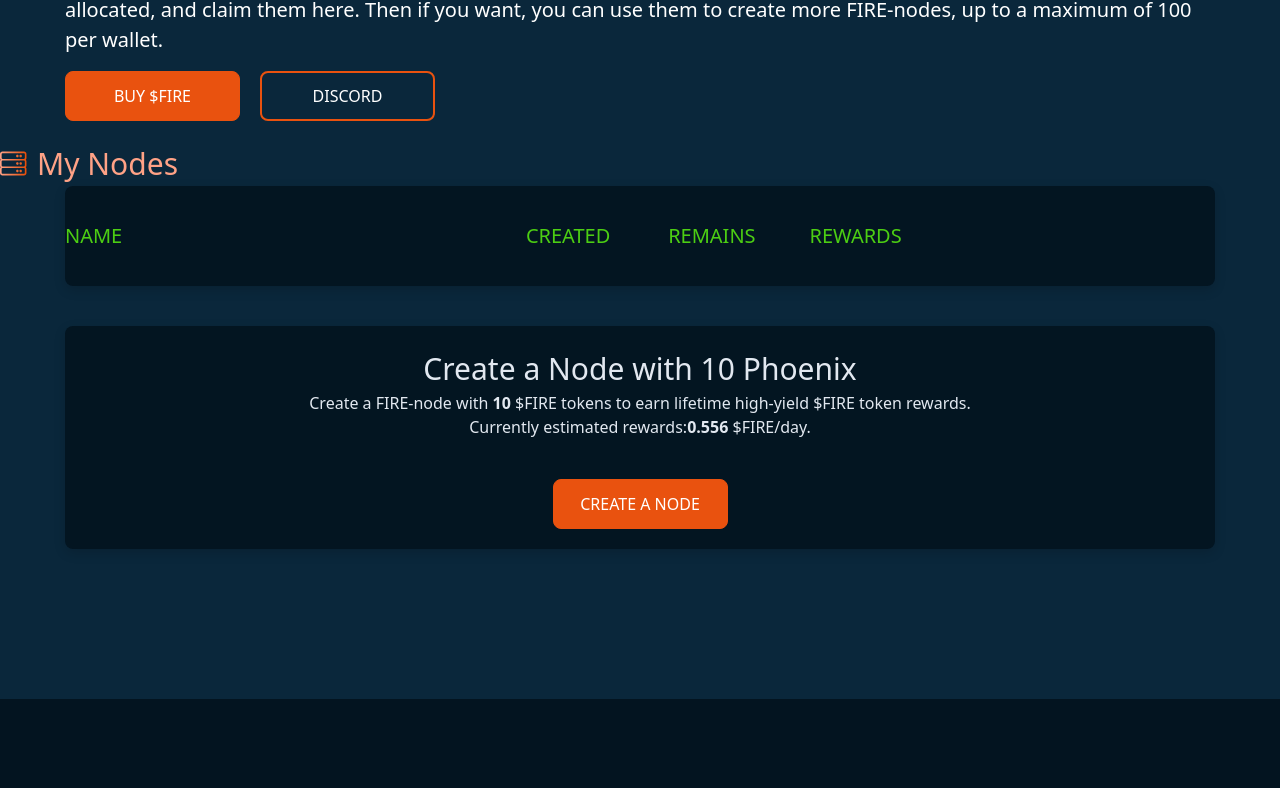
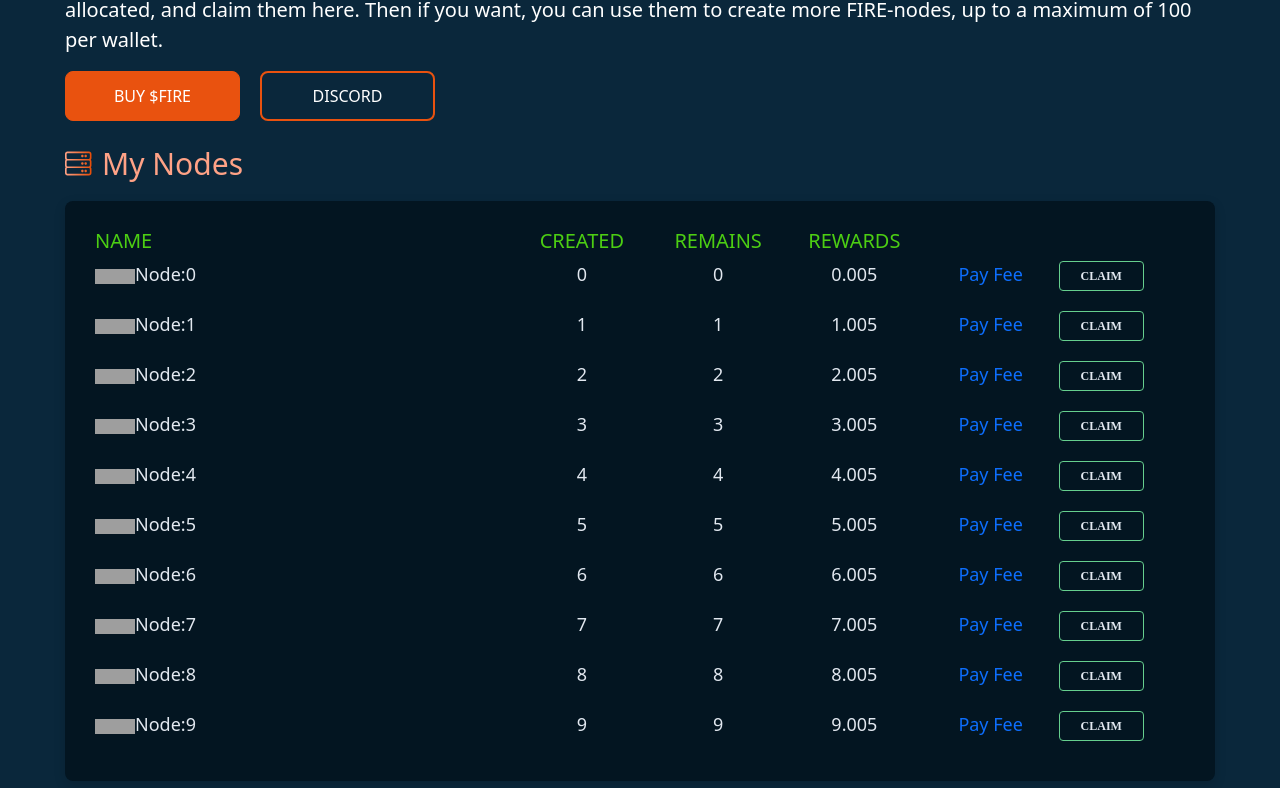
Before and after one commit to blockchainpro9329/Phoenix, a React (Create React App) app: page /app in a window 1280 px wide. Shown: the part 394-1182 px from the top of the page. Built offline with nearby package versions, Linux system fonts and the light colour scheme; grey boxes are pictures that could not be loaded; what ipfs-http-client, web3 would draw is missing.

Commit message:
repair public folder

```diff
--- a/public/css/last.css
+++ b/public/css/last.css
@@ -737,3 +737,20 @@
     font-size: 20px;
     margin-top: 30px;
 }
+
+.mynode-header {
+    width: 1150px;
+    height: 60px;
+}
+
+.mynode-list {
+    height: fit-content;
+    display: flex;
+    flex-direction: column;
+    padding:20px;
+}
+
+.mynode-list-content {
+    height: 500px;
+    width: 100%;
+}
--- a/public/css/media.css
+++ b/public/css/media.css
@@ -1,4 +1,4 @@
-@media screen and (max-width: 780px) {
+@media screen and (max-width: 1080px) {
 
 
 
@@ -478,6 +478,7 @@
     }
 
     .informations-container {
+        margin-top: 20px;
         padding-right: 40px;
         padding-left: 40px;
         width: 100%;
@@ -539,4 +540,10 @@
     }
 
 
+    .mynode-header {
+        width: 100%;
+        height: 60px;
+    }
+
+
 }
--- a/public/css/theme.css
+++ b/public/css/theme.css
@@ -274,3 +274,8 @@
     padding-left: 20px;
     padding-right: 20px;
 }
+
+.padder-10 {
+    padding-right: 10px;
+    padding-left: 10px;
+}
--- a/public/index.html
+++ b/public/index.html
@@ -52,7 +52,7 @@
 <script>
   window.addEventListener('resize', function (event) {
     var base_width = "1500";
-    var low_width = "780"
+    var low_width = "1080"
     var cur_width = window.innerWidth;
     var scale = 1;
     var element = document.getElementById("body");
```
Also changed, not shown: 1 other file (tests, documents, lock files or other folders).
